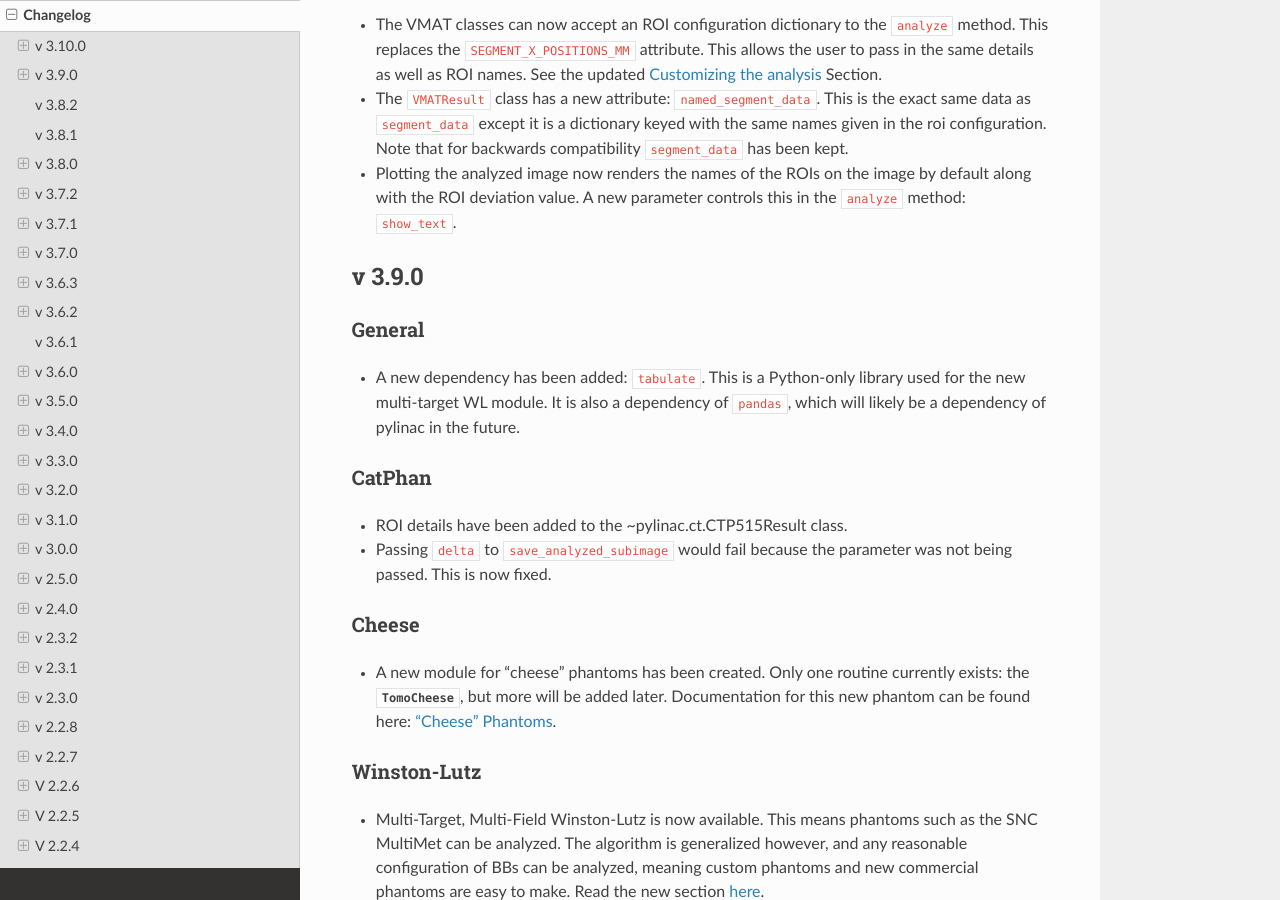
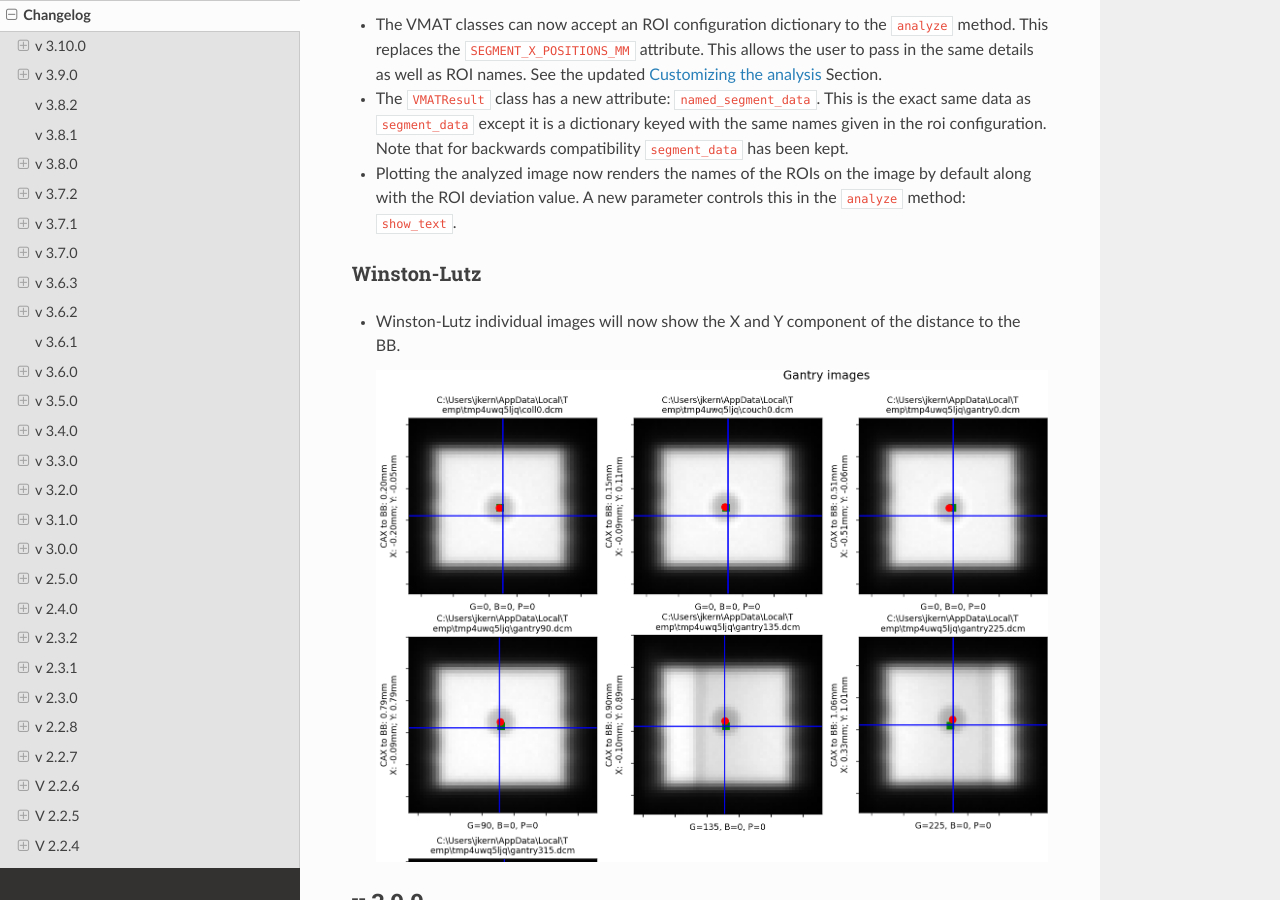
Before and after one commit to jrkerns/pylinac, a Sphinx documentation site: the page built from docs/source/changelog.rst, in a window 1280 px wide and 900 px high, scrolled down 870 px. Built offline with Sphinx 7.4.7 and the Read the Docs theme 2.0.0, drawn with Linux system fonts in a browser that asks for light colours; cross-references to code outside the pages are shown as plain code.

Commit message:
add x and y components to image

```diff
--- a/docs/source/changelog.rst
+++ b/docs/source/changelog.rst
@@ -40,6 +40,13 @@ VMAT
   has been kept.
 * Plotting the analyzed image now renders the names of the ROIs on the image by default along with the ROI deviation value.
   A new parameter controls this in the ``analyze`` method: ``show_text``.
+
+Winston-Lutz
+^^^^^^^^^^^^
+
+* Winston-Lutz individual images will now show the X and Y component of the distance to the BB.
+
+  .. figure:: images/wl_x_y_component.png
 
 v 3.9.0
 -------
```
Also changed, not shown: docs/source/images/wl_x_y_component.png (added), 1 other file.
